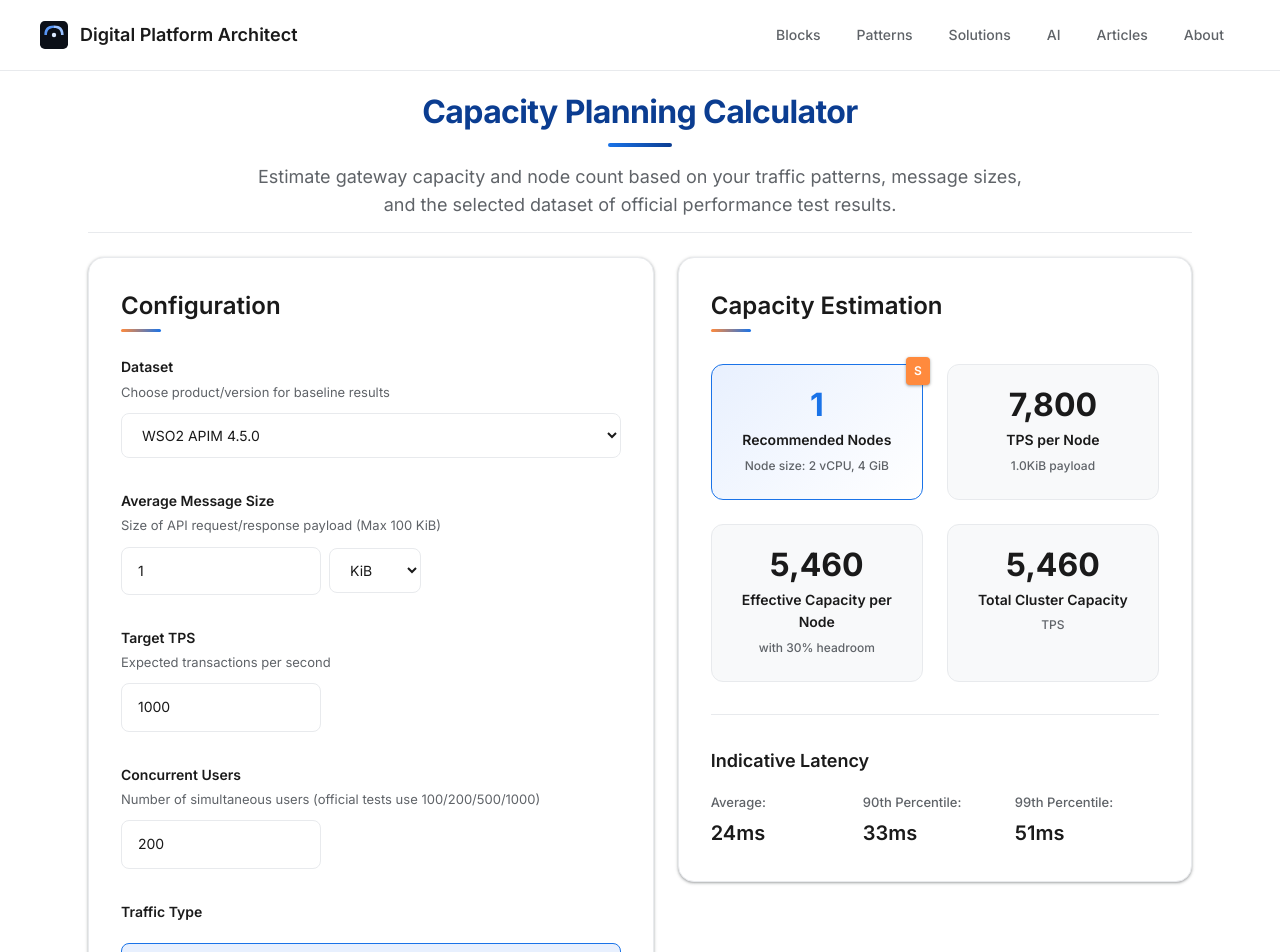
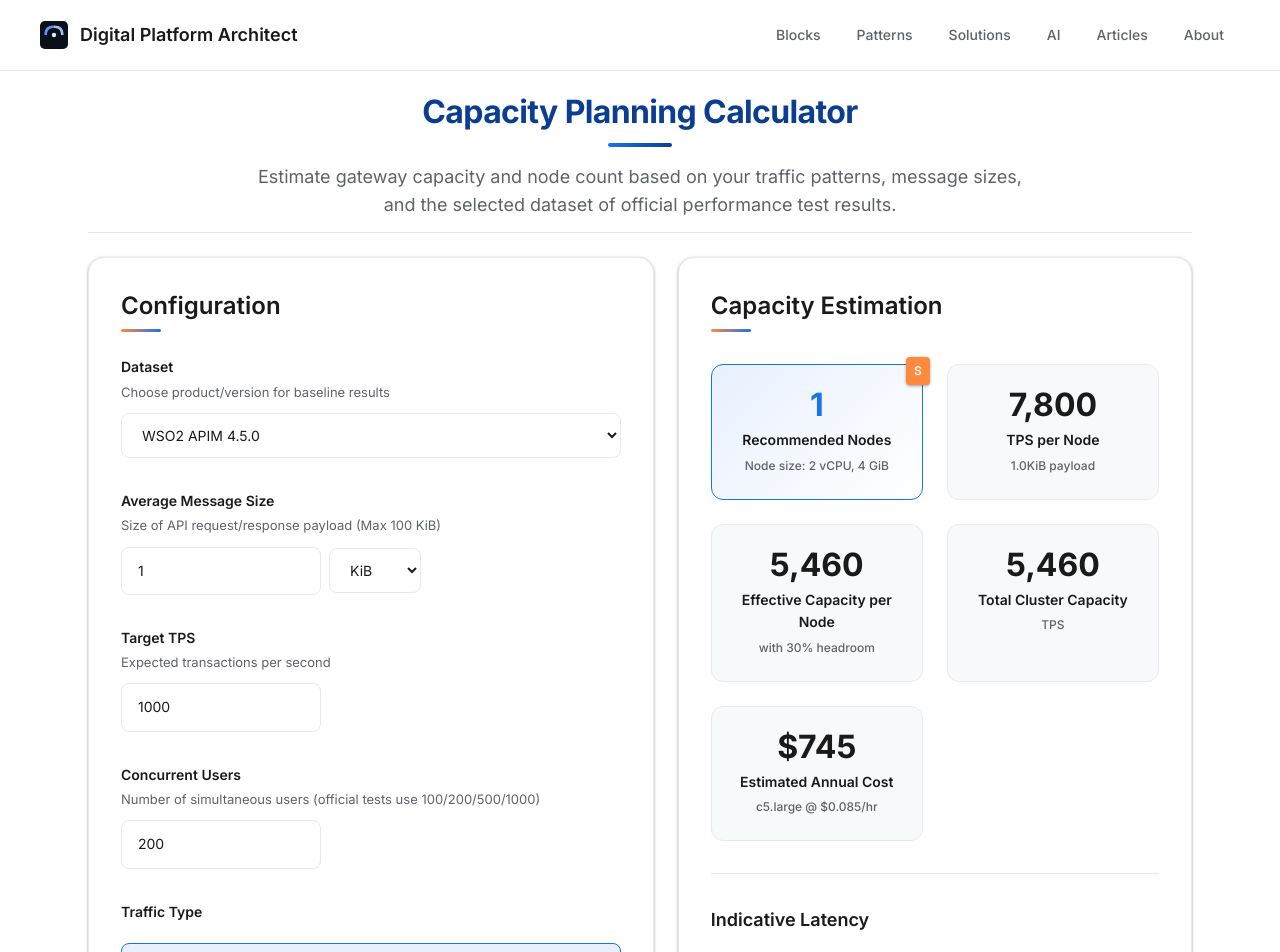
Before and after one commit to lahirugmg/digitalplatformarchitect, a Next.js app: page /tools/capacity-planner in a window 1280 px wide. Shown: the top 952 px of the page. Built offline with nearby package versions, Linux system fonts and the light colour scheme.

Commit message:
add estimated cost

```diff
--- a/components/CapacityPlanner.tsx
+++ b/components/CapacityPlanner.tsx
@@ -2,6 +2,16 @@
 
 import { useState, useEffect, useMemo } from "react";
 import wso2apim450 from "../data/wso2-apim-4.5.0-performance.json";
+
+// Simple on-demand Linux hourly pricing (USD) for common instance types
+// Source: Approx. public on-demand pricing (region-dependent). Adjust as needed.
+const INSTANCE_HOURLY_COST_USD: Record<string, number> = {
+  "c5.large": 0.085,
+};
+
+function formatCurrencyUSD(amount: number): string {
+  return amount.toLocaleString("en-US", { style: "currency", currency: "USD", maximumFractionDigits: 0 });
+}
 import {
   getInterpolatedThroughput,
   getInterpolatedLatency,
@@ -73,6 +83,11 @@
       tShirtSize
     };
   }, [messageSize, messageSizeUnit, targetTps, concurrentUsers, trafficType, safetyHeadroom, dataset]);
+
+  // Annual cost estimate based on instance type and recommended node count
+  const instanceType = performanceData.hardware.instance;
+  const hourly = INSTANCE_HOURLY_COST_USD[instanceType];
+  const annualCost = hourly ? results.recommendedNodes * hourly * 24 * 365 : null;
 
   return (
     <div className="capacity-planner">
@@ -263,6 +278,15 @@
                 <div className="result-label">Total Cluster Capacity</div>
                 <div className="result-unit">TPS</div>
               </div>
+
+              <div className="result-card">
+                <div className="result-value">{annualCost != null ? formatCurrencyUSD(annualCost) : "—"}</div>
+                <div className="result-label">Estimated Annual Cost</div>
+                <div className="result-unit">
+                  {instanceType}
+                  {hourly ? ` @ $${hourly.toFixed(3)}/hr` : " (price unknown)"}
+                </div>
+              </div>
             </div>
 
             {/* Latency Information */}
```
Lines whose indentation alone changed are shown as unchanged.
